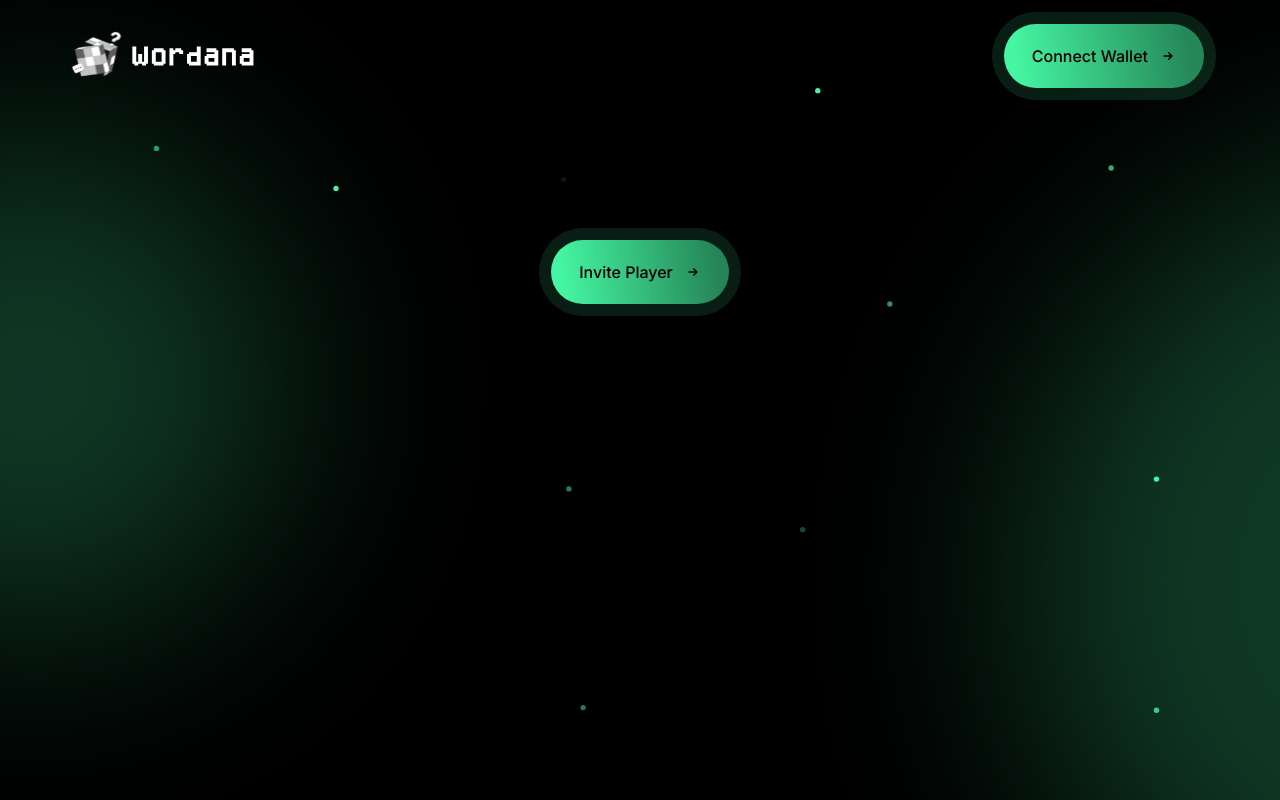
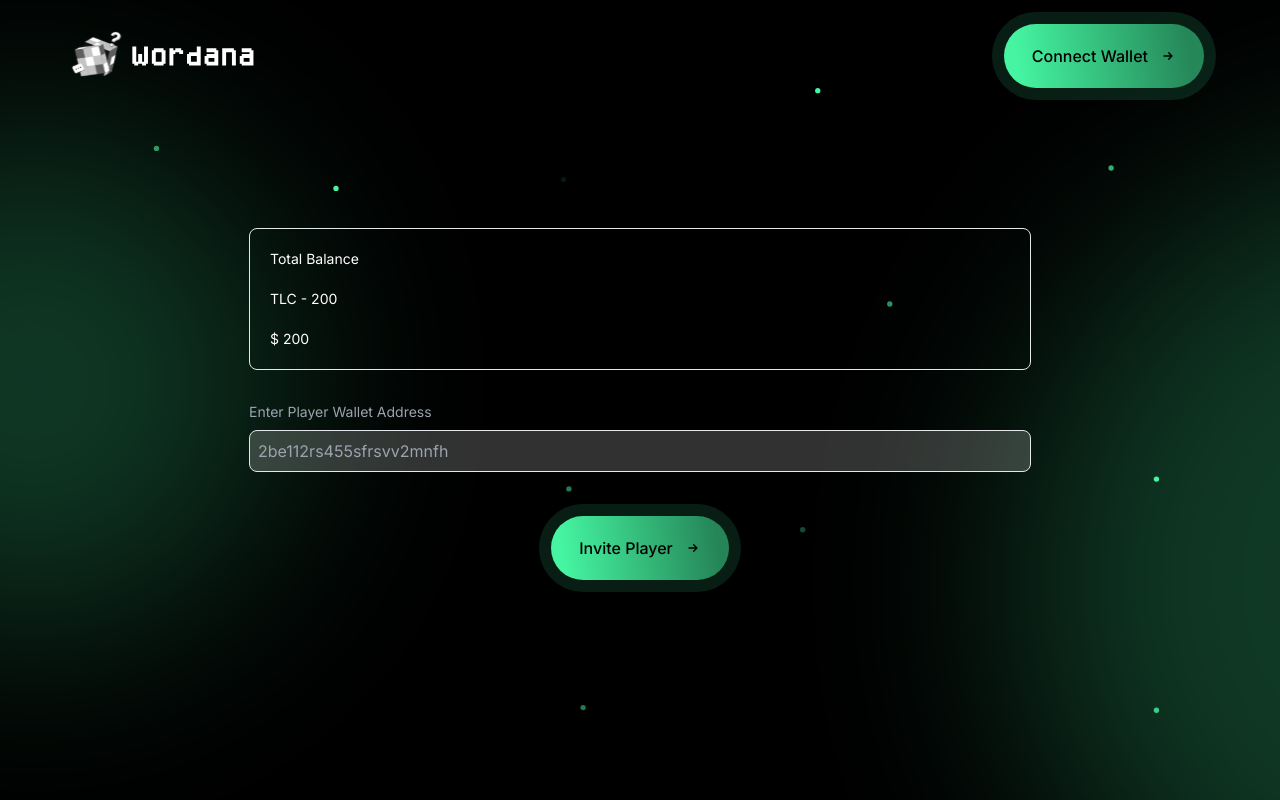
Before and after one commit to Havorahq/wordana, a Next.js app: page /inviteplayer in a window 1280 px wide. Built offline with nearby package versions, Linux system fonts and the light colour scheme.

Commit message:
Complete Invite Player

```diff
--- a/app/globals.css
+++ b/app/globals.css
@@ -52,3 +52,7 @@ button {
 .gamemode:hover {
   border: 3px solid #45F5A1;
 }
+
+.width {
+  width: 782px !important;
+}
--- a/app/inviteplayer/page.tsx
+++ b/app/inviteplayer/page.tsx
@@ -7,6 +7,20 @@ const InvitePlayer = () => {
     <div>
         <Header />
         <div className='flex flex-col h-screen items-center gap-3 m-32'>
+            <div className='border border-borderGrey p-5 rounded-lg text-sm width'>
+                <p>Total Balance</p>
+                <p className='my-5'>TLC - 200</p>
+                <p>$ 200</p>
+            </div>
+
+            <form className='py-5 width'>
+                <label className='block mb-2 text-sm text-gray-400'>Enter Player Wallet Address</label>
+                <input
+                    className='width border border-borderGrey rounded-lg bg-grey p-2'
+                    placeholder='2be112rs455sfrsvv2mnfh'
+                />
+            </form>
+
             <Button title='Invite Player' />
         </div>
     </div>
--- a/tailwind.config.ts
+++ b/tailwind.config.ts
@@ -16,6 +16,8 @@ const config: Config = {
       colors: {
         primary: '#45F5A1',
         secondary: 'rgba(69, 245, 161, 0.12)',
+        grey: 'rgba(243, 244, 246, 0.20)',
+        borderGray: '#E0E0E0',
         gamemode: 'linear-gradient(46deg, #131A14 1.97%, #253426 97.02%)'
       },
       boxShadow: {
```
